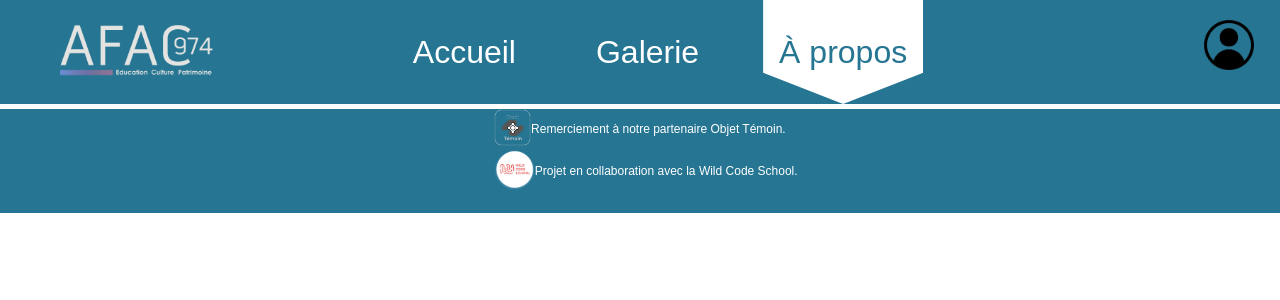
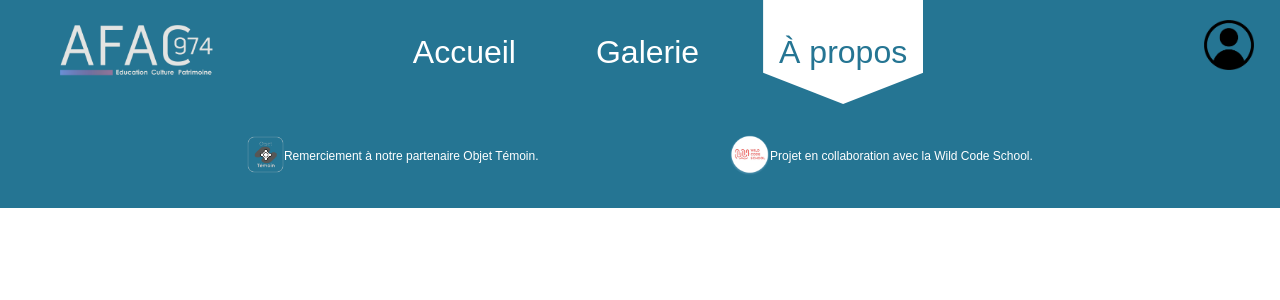
Before and after one commit to WildCodeSchool/2023-02-JS-Lille-project-3-groupe1, a React (Vite) app in the folder frontend/: page /apropos in a window 1280 px wide. Shown: the top 300 px of the page. Built offline with nearby package versions, Linux system fonts and the light colour scheme.

Commit message:
merge nav, home(desk) and footer

```diff
--- a/frontend/src/components/Footer/Footer.scss
+++ b/frontend/src/components/Footer/Footer.scss
@@ -5,18 +5,11 @@
   font-family: $font;
   color: white;
   background-color: $color1;
-  margin-top: 0.3rem;
-  padding: -2.5rem;
-  position: absolute;
-  left: 0;
-  width: 100%;
-  text-align: center;
   display: flex;
-  flex-direction: column;
-  align-items: center;
-  height: 13vh;
-  justify-content: flex-start;
-  gap: -8px;
+  flex-direction: row;
+  height: inherit;
+  justify-content: center;
+  gap: 14vw;
 }
 //Logos Footer//
 
```
